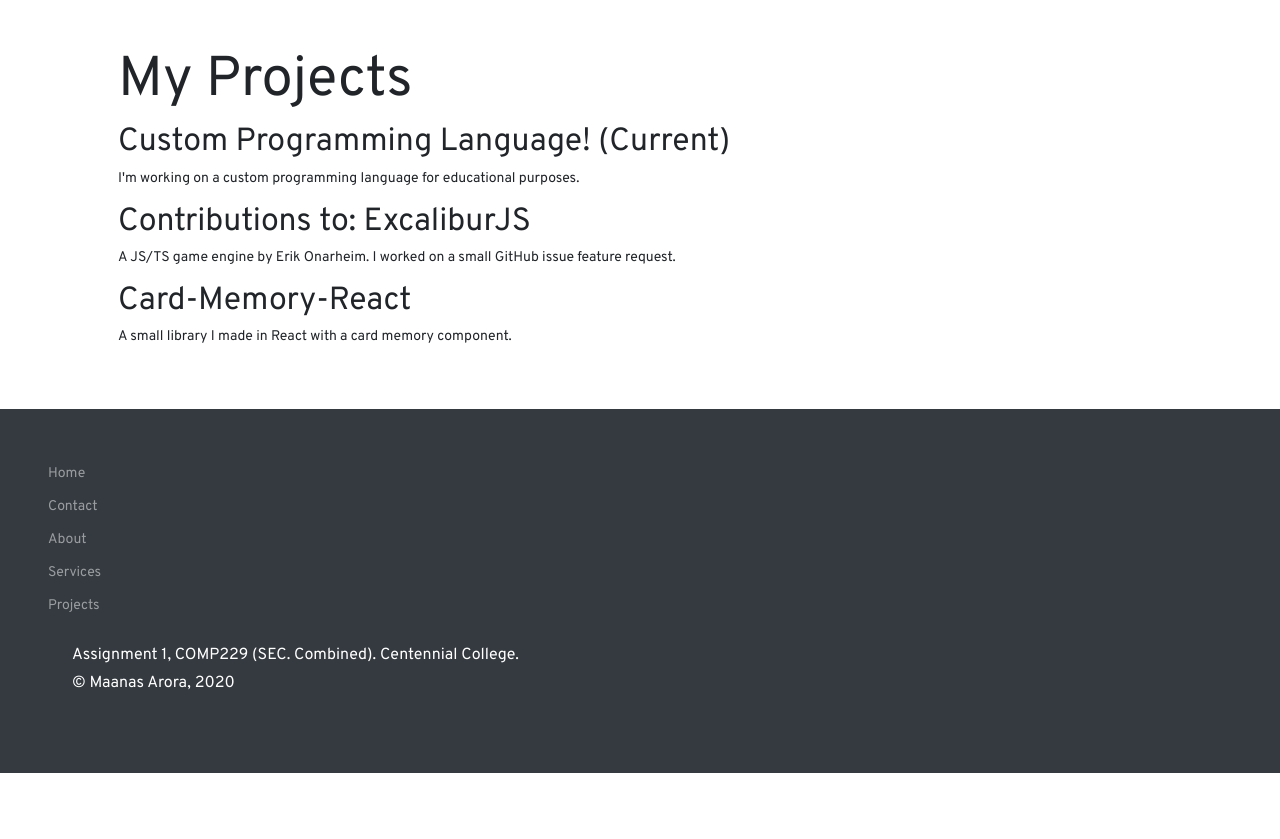
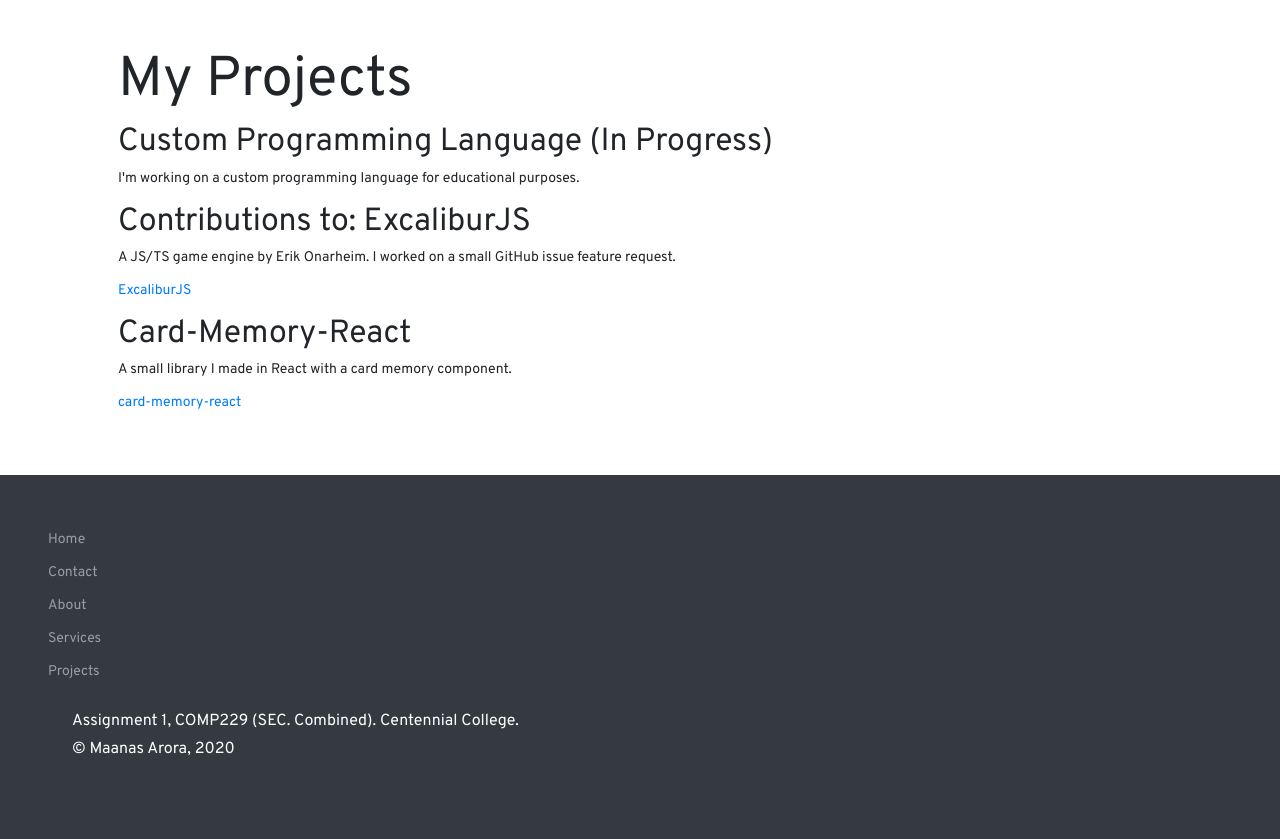
Before and after one commit to MaanasArora/COMP229_ExpressPortfolio, a Node server app: page /projects in a window 1280 px wide. Shown: the part 65-904 px from the top of the page. Before the commit the page ends 838 px from the top, so only its background shows below. Run offline with Node 20, Linux system fonts and the light colour scheme.

Commit message:
add project links

```diff
--- a/views/projects.ejs
+++ b/views/projects.ejs
@@ -2,12 +2,14 @@
 
 <div class="container p-5">
     <h1 class="display-4">My Projects</h1>
-    <h2 class="display-5">Custom Programming Language! (Current)</h2>
+    <h2 class="display-5">Custom Programming Language (In Progress)</h2>
     <p>I'm working on a custom programming language for educational purposes.</p>
     <h2 class="display-5">Contributions to: ExcaliburJS</h2>
     <p>A JS/TS game engine by Erik Onarheim. I worked on a small GitHub issue feature request.</p>
+    <p><a href="https://github.com/excaliburjs/Excalibur">ExcaliburJS</a></p>
     <h2 class="display-5">Card-Memory-React</h2>
     <p>A small library I made in React with a card memory component.</p>
+    <p><a href="https://github.com/MaanasArora/card-memory-react">card-memory-react</a></p>
 </div>
 
 <%- include('partials/below'); -%>
```
